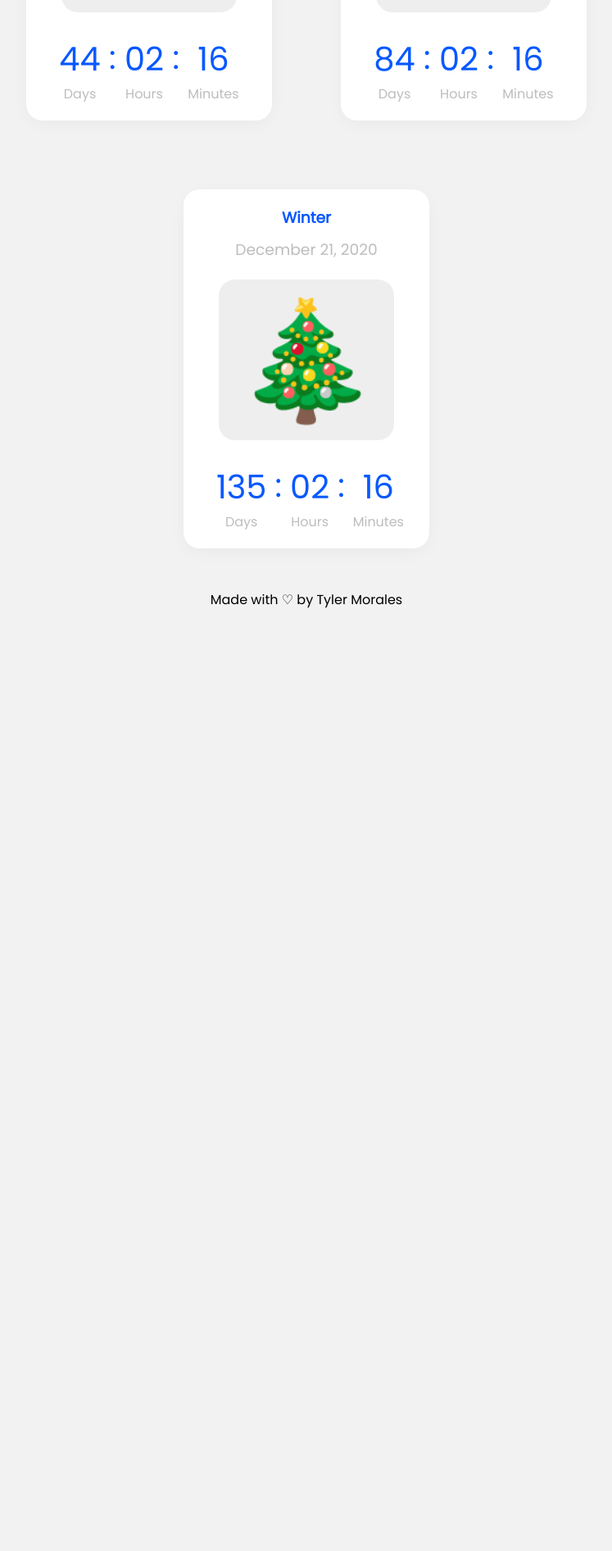
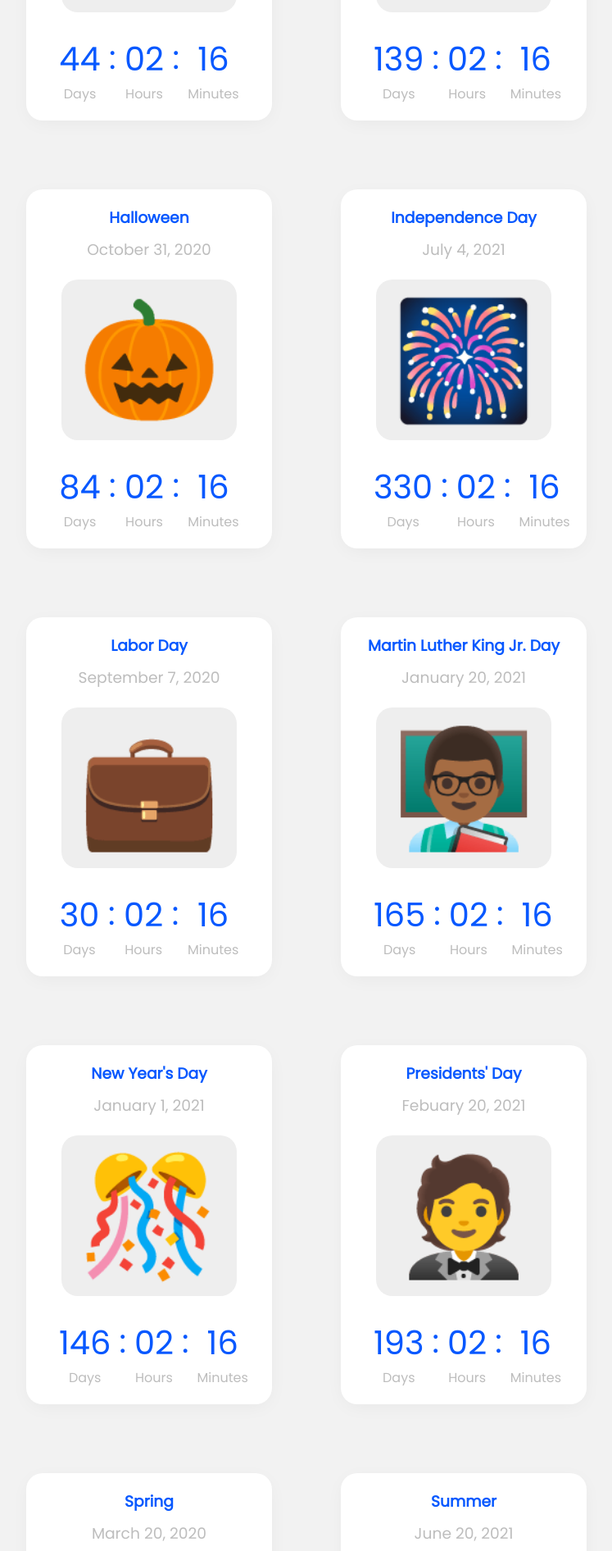
Before and after one commit to tyler-morales/countdown, a Vue app: page / in a window 1280 px wide. Shown: the part 688-2580 px from the top of the page at 82% size, without its empty margins (266-1013 px from the left). Before the commit the page ends 1482 px from the top, so only its background shows below. Built offline with nearby package versions, Linux system fonts and the light colour scheme.

Commit message:
💬 Add external dates

```diff
--- a/src/components/CardContainer.vue
+++ b/src/components/CardContainer.vue
@@ -50,7 +50,7 @@ export default {
           title: 'Winter',
           date: 'December 21, 2020',
           arrDate: new Date('2020-12-21'),
-          emoji: '🎄',
+          emoji: '❄️',
           type: 'season',
           year: 2020,
           month: 11,
@@ -67,6 +67,126 @@ export default {
           year: 2020,
           month: 9,
           day: 31,
+          hour: 0,
+          minute: 0
+        },
+        {
+          title: 'Spring',
+          date: 'March 20, 2020',
+          arrDate: new Date('2021-3-20'),
+          emoji: '🌸',
+          type: 'season',
+          year: 2021,
+          month: 2,
+          day: 20,
+          hour: 0,
+          minute: 0
+        },
+        {
+          title: 'Summer',
+          date: 'June 20, 2021',
+          arrDate: new Date('2021-6-20'),
+          emoji: '🌞',
+          type: 'season',
+          year: 2021,
+          month: 5,
+          day: 20,
+          hour: 0,
+          minute: 0
+        },
+        {
+          title: "New Year's Day",
+          date: 'January 1, 2021',
+          arrDate: new Date('2021-1-1'),
+          emoji: '🎊',
+          type: 'holiday',
+          year: 2021,
+          month: 0,
+          day: 1,
+          hour: 0,
+          minute: 0
+        },
+        {
+          title: 'Martin Luther King Jr. Day',
+          date: 'January 20, 2021',
+          arrDate: new Date('2021-1-20'),
+          emoji: '👨🏾‍🏫',
+          type: 'holiday',
+          year: 2021,
+          month: 0,
+          day: 20,
+          hour: 0,
+          minute: 0
+        },
+        {
+          title: "Presidents' Day",
+          date: 'Febuary 20, 2021',
+          arrDate: new Date('2021-2-17'),
+          emoji: '🤵',
+          type: 'holiday',
+          year: 2021,
+          month: 1,
+          day: 17,
+          hour: 0,
+          minute: 0
+        },
+        {
+          title: 'Independence Day',
+          date: 'July 4, 2021',
+          arrDate: new Date('2021-7-4'),
+          emoji: '🎆',
+          type: 'holiday',
+          year: 2021,
+          month: 6,
+          day: 4,
+          hour: 0,
+          minute: 0
+        },
+        {
+          title: 'Labor Day',
+          date: 'September 7, 2020',
+          arrDate: new Date('2020-9-7'),
+          emoji: '💼',
+          type: 'holiday',
+          year: 2020,
+          month: 8,
+          day: 7,
+          hour: 0,
+          minute: 0
+        },
+        {
+          title: 'Veterans Day',
+          date: 'November 11, 2021',
+          arrDate: new Date('2021-11-11'),
+          emoji: '🇺🇸',
+          type: 'holiday',
+          year: 2020,
+          month: 10,
+          day: 11,
+          hour: 0,
+          minute: 0
+        },
+        {
+          title: 'Thanksgiving Day',
+          date: 'November 26, 2020',
+          arrDate: new Date('2020-11-26'),
+          emoji: '🇺🇸',
+          type: 'holiday',
+          year: 2020,
+          month: 10,
+          day: 11,
+          hour: 0,
+          minute: 0
+        },
+        {
+          title: 'Christmas Day',
+          date: 'December 25, 2020',
+          arrDate: new Date('2020-12-25'),
+          emoji: '🎅🏼',
+          type: 'holiday',
+          year: 2020,
+          month: 11,
+          day: 25,
           hour: 0,
           minute: 0
         }
```
